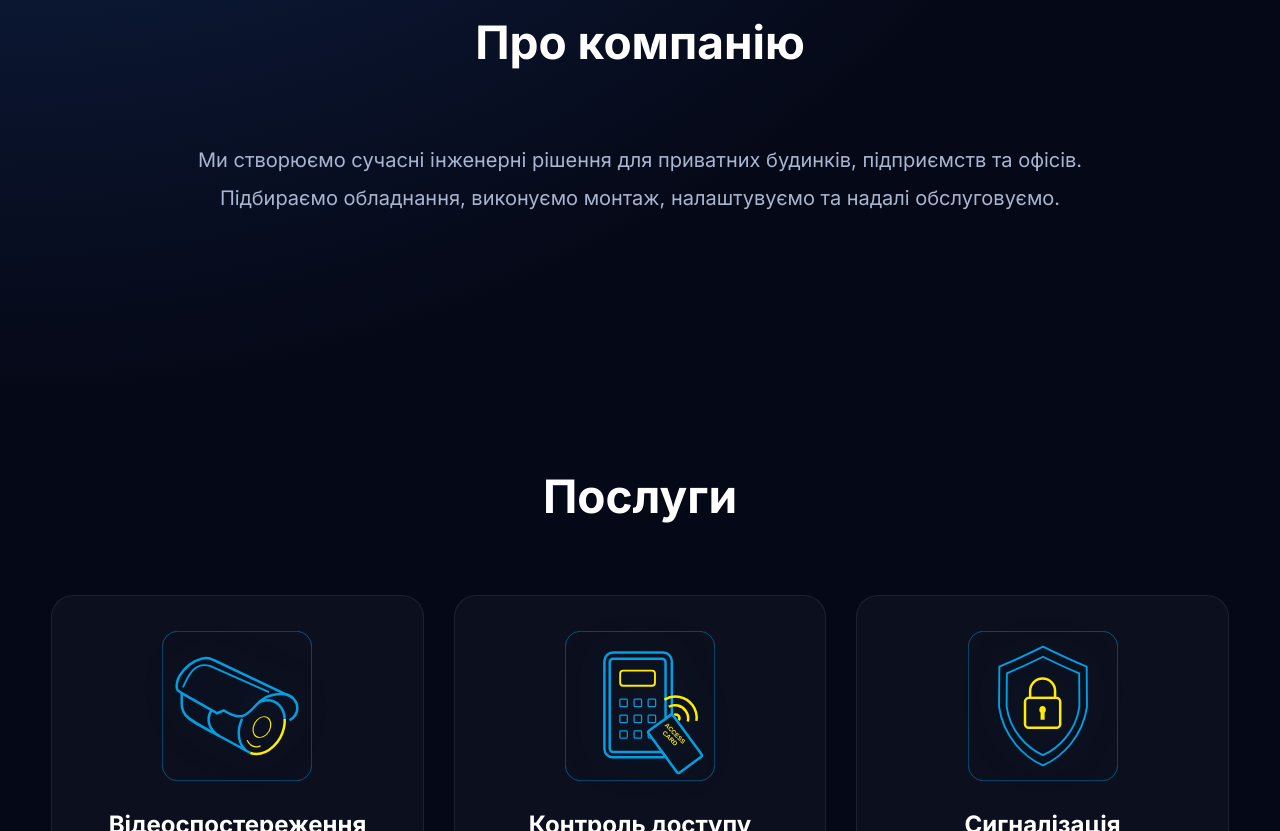
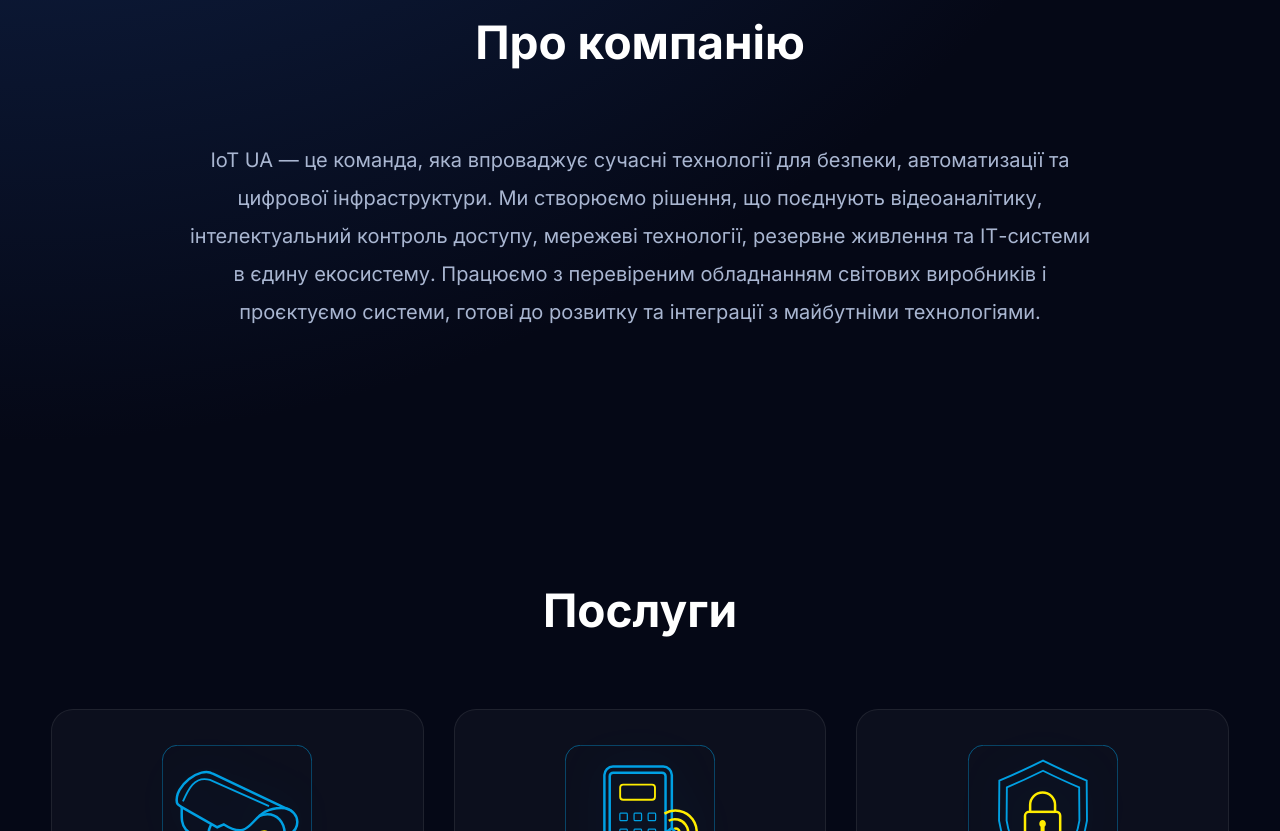
Before and after one commit to dmytrokrasnov/iot-ua.win, a plain HTML site: page index.html in a window 1280 px wide. Shown: the part 932-1763 px from the top of the page. Drawn offline with Linux system fonts and the light colour scheme.

```diff
--- a/index.html
+++ b/index.html
@@ -178,9 +178,11 @@
 
             <p>
 
-                Ми створюємо сучасні інженерні рішення для приватних будинків,
-                підприємств та офісів. Підбираємо обладнання, виконуємо
-                монтаж, налаштувуємо та надалі обслуговуємо.
+                IoT UA — це команда, яка впроваджує сучасні технології для безпеки, автоматизації та цифрової інфраструктури.
+				Ми створюємо рішення, що поєднують відеоаналітику, інтелектуальний контроль доступу, мережеві технології,
+				резервне живлення та ІТ-системи в єдину екосистему.
+				Працюємо з перевіреним обладнанням світових виробників і проєктуємо системи,
+				готові до розвитку та інтеграції з майбутніми технологіями.
 
             </p>
 
```
